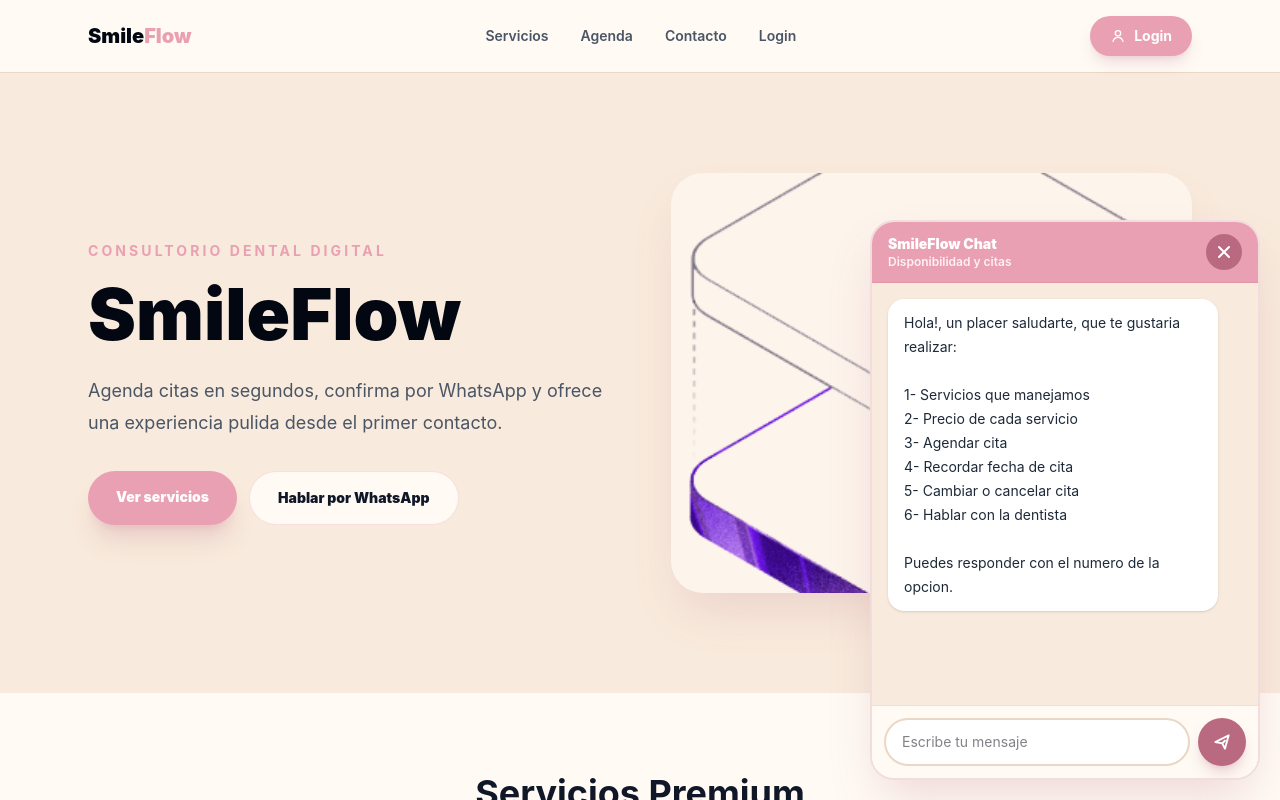
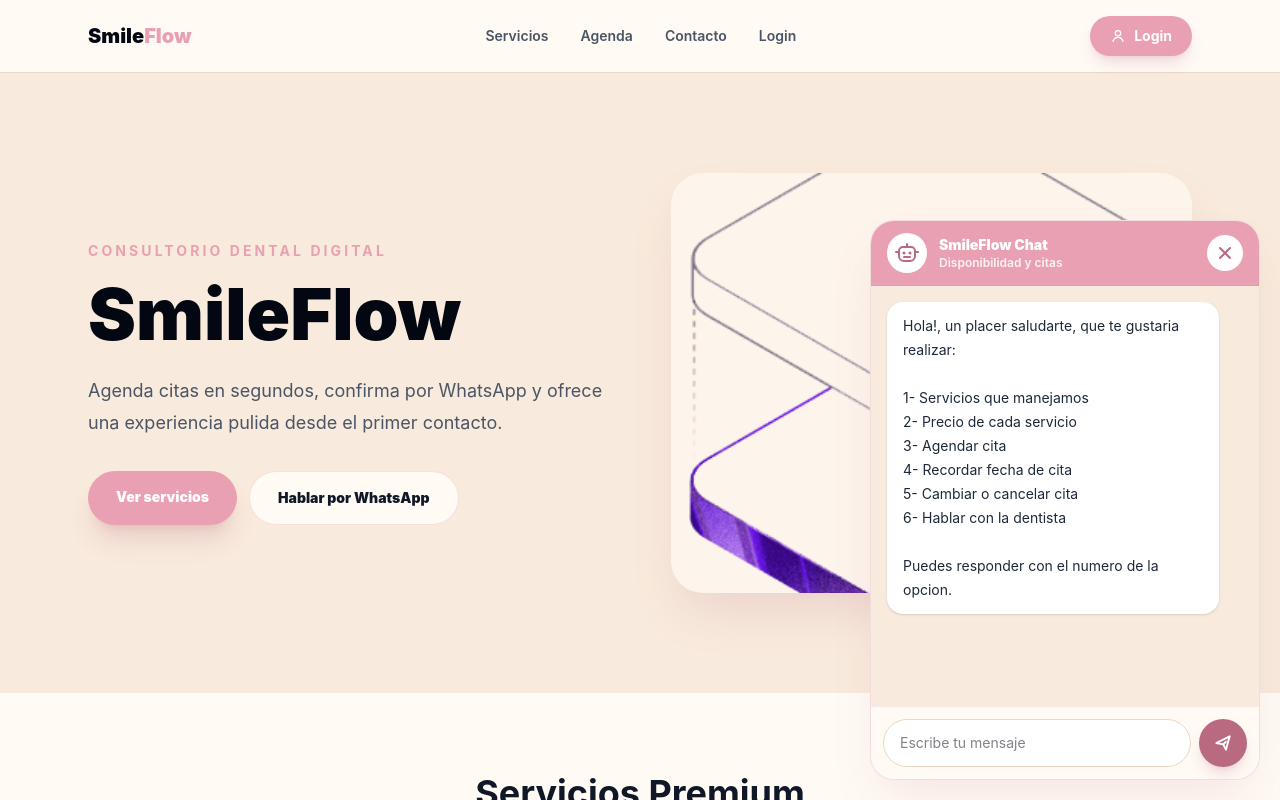
Before and after one commit to GianCAF/SmileFlow, a React (Vite) app in the folder client/: page / in a window 1280 px wide. Both pictures are taken after a click on the button "Chat". Shown: the top 800 px of the page. Built offline with nearby package versions, Linux system fonts and the light colour scheme; no server answers.

Commit message:
Use robot SVG in web chatbot

```diff
--- a/client/src/components/WebChatbot.jsx
+++ b/client/src/components/WebChatbot.jsx
@@ -32,10 +32,13 @@ const rescheduleMessage = 'Para cambiar o cancelar una cita, enviame tu nombre c
 const handoffMessage = 'Claro, te comunico con la dentista. Puedes escribirnos por WhatsApp para atencion personalizada.';
 const fallbackMessage = 'No estoy seguro de que opcion necesitas. Escribe Hola o Menu para ver las opciones disponibles.';
 
-const ChatIcon = () => (
-  <svg aria-hidden="true" className="h-5 w-5" fill="none" viewBox="0 0 24 24">
-    <path d="M4 6.8C4 5.25 5.25 4 6.8 4h10.4C18.75 4 20 5.25 20 6.8v6.4c0 1.55-1.25 2.8-2.8 2.8H10l-4.4 3.2c-.66.48-1.6.01-1.6-.81V6.8Z" stroke="currentColor" strokeWidth="2" strokeLinejoin="round" />
-    <path d="M8 9h8M8 12h5" stroke="currentColor" strokeWidth="2" strokeLinecap="round" />
+const RobotIcon = ({ className = 'h-5 w-5' }) => (
+  <svg aria-hidden="true" className={className} fill="none" viewBox="0 0 24 24">
+    <path d="M12 3v3" stroke="currentColor" strokeWidth="2" strokeLinecap="round" />
+    <path d="M8 6h8a4 4 0 0 1 4 4v5a5 5 0 0 1-5 5H9a5 5 0 0 1-5-5v-5a4 4 0 0 1 4-4Z" stroke="currentColor" strokeWidth="2" strokeLinejoin="round" />
+    <path d="M9 12h.01M15 12h.01" stroke="currentColor" strokeWidth="3" strokeLinecap="round" />
+    <path d="M9 16h6" stroke="currentColor" strokeWidth="2" strokeLinecap="round" />
+    <path d="M3 11H1M23 11h-2" stroke="currentColor" strokeWidth="2" strokeLinecap="round" />
   </svg>
 );
 
@@ -61,19 +64,8 @@ function normalizeKeywordText(messageBody) {
 }
 
 function isGreetingOrInfoRequest(text) {
-  return [
-    'buenos dias',
-    'buen dia',
-    'buenas tardes',
-    'buenas noches',
-    'hola',
-    'podria',
-    'disculpe',
-    'oiga',
-    'menu',
-    'informacion',
-    'info',
-  ].some((trigger) => text.includes(trigger));
+  return ['buenos dias', 'buen dia', 'buenas tardes', 'buenas noches', 'hola', 'podria', 'disculpe', 'oiga', 'menu', 'informacion', 'info']
+    .some((trigger) => text.includes(trigger));
 }
 
 function getMenuOption(text) {
@@ -91,9 +83,7 @@ const WebChatbot = () => {
   const [isOpen, setIsOpen] = useState(false);
   const [input, setInput] = useState('');
   const [flow, setFlow] = useState(null);
-  const [messages, setMessages] = useState([
-    { role: 'bot', text: menuMessage },
-  ]);
+  const [messages, setMessages] = useState([{ role: 'bot', text: menuMessage }]);
   const [loading, setLoading] = useState(false);
   const scrollRef = useRef(null);
 
@@ -118,40 +108,18 @@ const WebChatbot = () => {
 
     const option = getMenuOption(normalized);
 
-    if (option === 'services') {
-      setFlow(null);
-      return servicesMessage;
-    }
-
-    if (option === 'prices') {
-      setFlow(null);
-      return pricesMessage;
-    }
+    if (option === 'services') return servicesMessage;
+    if (option === 'prices') return pricesMessage;
 
     if (option === 'booking') {
       setFlow('booking_date');
       return bookingPrompt;
     }
 
-    if (option === 'reminder') {
-      setFlow(null);
-      return reminderMessage;
-    }
-
-    if (option === 'reschedule') {
-      setFlow(null);
-      return rescheduleMessage;
-    }
-
-    if (option === 'handoff') {
-      setFlow(null);
-      return handoffMessage;
-    }
-
-    if (option === 'location') {
-      setFlow(null);
-      return 'Estamos en Av. Sonrisa 123. Puedes pedir una cita aqui mismo.';
-    }
+    if (option === 'reminder') return reminderMessage;
+    if (option === 'reschedule') return rescheduleMessage;
+    if (option === 'handoff') return handoffMessage;
+    if (option === 'location') return 'Estamos en Av. Sonrisa 123. Puedes pedir una cita aqui mismo.';
 
     return fallbackMessage;
   };
@@ -159,9 +127,7 @@ const WebChatbot = () => {
   const sendMessage = async (event) => {
     event.preventDefault();
 
-    if (!input.trim() || loading) {
-      return;
-    }
+    if (!input.trim() || loading) return;
 
     const userText = input.trim();
     setInput('');
@@ -174,7 +140,7 @@ const WebChatbot = () => {
     } catch {
       setMessages((current) => [...current, {
         role: 'bot',
-        text: 'No pude consultar disponibilidad. Revisa que las reglas de Firestore permitan lectura temporal de clinicAvailability y appointments.',
+        text: 'No pude consultar disponibilidad. Si Firestore pide login, activa Authentication > Sign-in method > Anonymous o publica las reglas temporales de lectura.',
       }]);
     } finally {
       setLoading(false);
@@ -184,16 +150,21 @@ const WebChatbot = () => {
   return (
     <div className="fixed bottom-5 right-5 z-50">
       {isOpen ? (
-        <section className="flex h-[560px] w-[min(92vw,390px)] flex-col overflow-hidden rounded-[1.5rem] border-2 border-dark-blush/20 bg-cream shadow-2xl shadow-dark-blush/25">
-          <header className="flex items-center justify-between border-b border-dark-blush/20 bg-blush px-4 py-3 text-white">
-            <div>
-              <p className="text-sm font-black">SmileFlow Chat</p>
-              <p className="text-xs font-semibold text-white/85">Disponibilidad y citas</p>
+        <section className="flex h-[560px] w-[min(92vw,390px)] flex-col overflow-hidden rounded-[1.5rem] border border-dark-blush/20 bg-cream shadow-2xl shadow-dark-blush/15">
+          <header className="flex items-center justify-between border-b border-dark-blush/10 bg-blush px-4 py-3 text-white">
+            <div className="flex items-center gap-3">
+              <div className="grid h-10 w-10 place-items-center rounded-full bg-white text-dark-blush">
+                <RobotIcon className="h-6 w-6" />
+              </div>
+              <div>
+                <p className="text-sm font-black">SmileFlow Chat</p>
+                <p className="text-xs font-semibold text-white/85">Disponibilidad y citas</p>
+              </div>
             </div>
             <button
               type="button"
               onClick={() => setIsOpen(false)}
-              className="grid h-9 w-9 place-items-center rounded-full bg-dark-blush text-white transition hover:bg-white hover:text-dark-blush"
+              className="grid h-9 w-9 place-items-center rounded-full bg-white text-dark-blush transition hover:bg-soft-rose"
               aria-label="Cerrar chat"
             >
               <CloseIcon />
@@ -205,9 +176,7 @@ const WebChatbot = () => {
               <div
                 key={`${message.role}-${index}`}
                 className={`whitespace-pre-line rounded-2xl px-4 py-3 text-sm leading-6 shadow-sm ${
-                  message.role === 'bot'
-                    ? 'mr-6 bg-white text-gray-800'
-                    : 'ml-6 bg-dark-blush text-white'
+                  message.role === 'bot' ? 'mr-6 bg-white text-gray-800' : 'ml-6 bg-dark-blush text-white'
                 }`}
               >
                 {message.text}
@@ -216,16 +185,16 @@ const WebChatbot = () => {
             {loading ? <div className="mr-6 rounded-2xl bg-white px-4 py-3 text-sm text-gray-600">Consultando...</div> : null}
           </div>
 
-          <form onSubmit={sendMessage} className="flex gap-2 border-t border-dark-blush/20 bg-cream p-3">
+          <form onSubmit={sendMessage} className="flex gap-2 border-t border-dark-blush/10 bg-cream p-3">
             <input
               value={input}
               onChange={(event) => setInput(event.target.value)}
               placeholder="Escribe tu mensaje"
-              className="min-w-0 flex-1 rounded-full border-2 border-beige bg-white px-4 py-3 text-sm outline-none focus:border-blush"
+              className="min-w-0 flex-1 rounded-full border border-beige bg-white px-4 py-3 text-sm outline-none focus:border-blush"
             />
             <button
               type="submit"
-              className="grid h-12 w-12 place-items-center rounded-full bg-dark-blush text-white shadow-lg shadow-dark-blush/25 transition hover:bg-blush"
+              className="grid h-12 w-12 place-items-center rounded-full bg-dark-blush text-white shadow-lg shadow-dark-blush/20 transition hover:bg-blush"
               aria-label="Enviar mensaje"
             >
               <SendIcon />
@@ -236,9 +205,9 @@ const WebChatbot = () => {
         <button
           type="button"
           onClick={() => setIsOpen(true)}
-          className="inline-flex items-center gap-2 rounded-full bg-dark-blush px-5 py-4 text-sm font-black text-white shadow-2xl shadow-dark-blush/35 transition hover:bg-blush"
+          className="inline-flex items-center gap-2 rounded-full bg-dark-blush px-5 py-4 text-sm font-black text-white shadow-2xl shadow-dark-blush/20 transition hover:bg-blush"
         >
-          <ChatIcon />
+          <RobotIcon />
           Chat
         </button>
       )}
```
